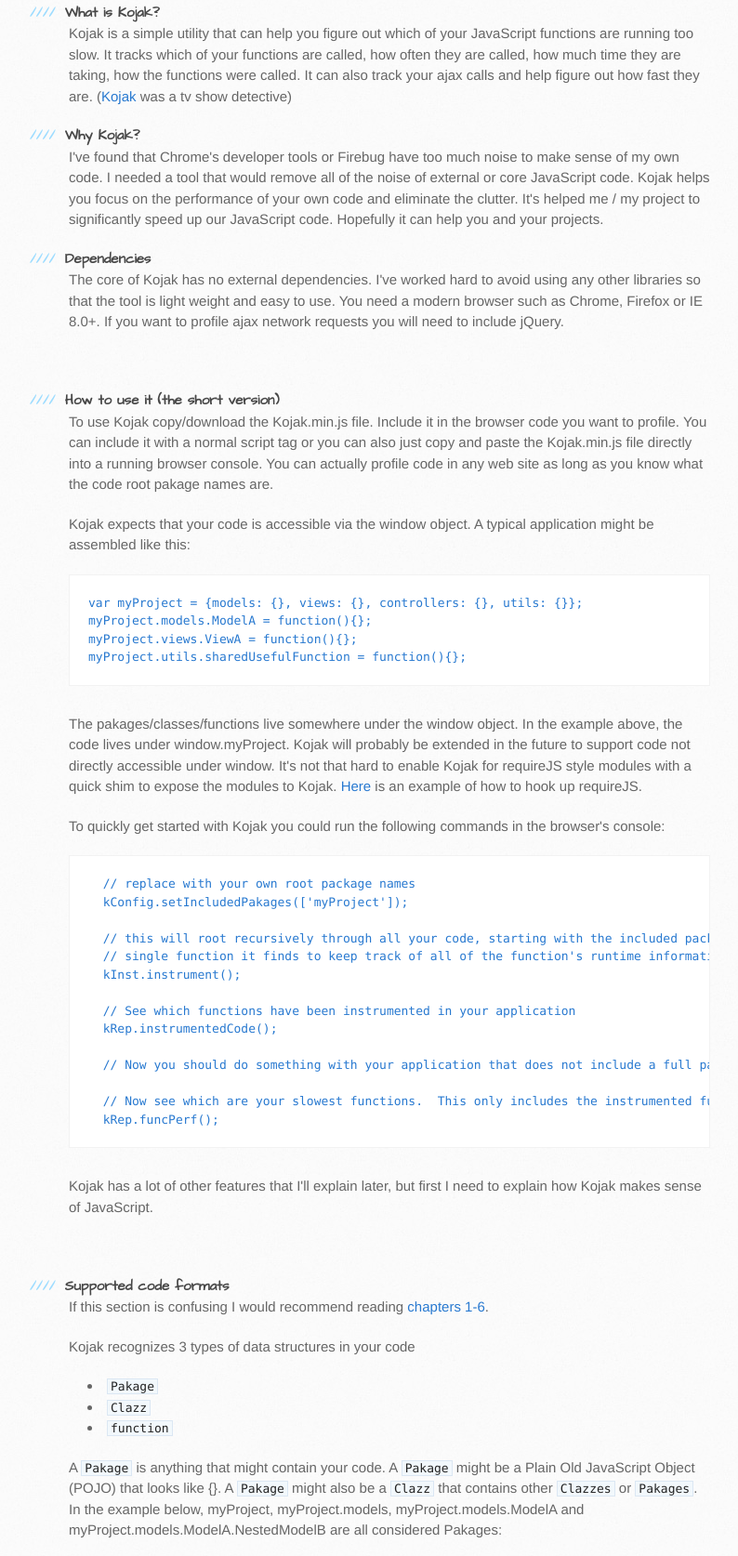
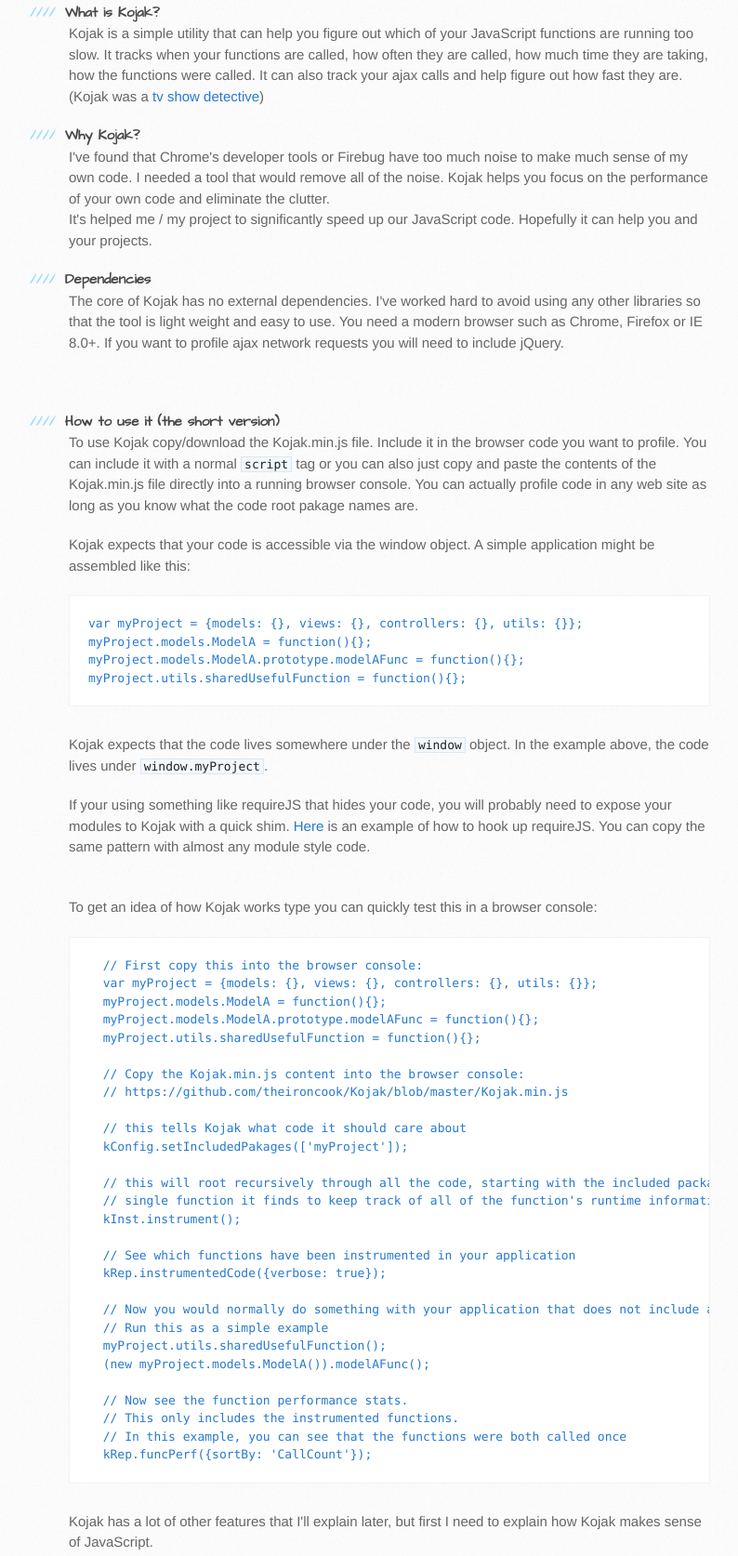
Before and after one commit to theironcook/Kojak, a plain HTML site: page index.html in a window 1280 px wide. Shown: the part 614-2288 px from the top of the page at 93% size, without its empty margins (96-890 px from the left). Drawn offline with Linux system fonts and the light colour scheme.

```diff
--- a/index.html
+++ b/index.html
@@ -35,17 +35,17 @@
 <h4>
 <a name="what-is-kojak" class="anchor" href="#what-is-kojak"><span class="octicon octicon-link"></span></a>What is Kojak?</h4>
 
-<p>Kojak is a simple utility that can help you figure out which of your JavaScript functions are running too slow. It tracks which of your
+<p>Kojak is a simple utility that can help you figure out which of your JavaScript functions are running too slow. It tracks when your
 functions are called, how often they are called, how much time they are taking, how the functions were called.  It can also track your ajax calls
-and help figure out how fast they are. (<a href="http://en.wikipedia.org/wiki/Kojak">Kojak</a> was a tv show detective)</p>
+and help figure out how fast they are.
+(Kojak was a <a href="http://en.wikipedia.org/wiki/Kojak">tv show detective</a>)</p>
 
 <h4>
 <a name="why-kojak" class="anchor" href="#why-kojak"><span class="octicon octicon-link"></span></a>Why Kojak?</h4>
 
-<p>I've found that Chrome's developer tools or Firebug have too much noise to make sense of my own code.  I needed a tool
-that would remove all of the noise of external or core JavaScript code.  Kojak helps you focus on the performance of
-your own code and eliminate the clutter.  It's helped me / my project to significantly speed up our JavaScript code. Hopefully
-it can help you and your projects.</p>
+<p>I've found that Chrome's developer tools or Firebug have too much noise to make much sense of my own code.  I needed a tool
+that would remove all of the noise.  Kojak helps you focus on the performance of your own code and eliminate the clutter.<br>
+It's helped me / my project to significantly speed up our JavaScript code. Hopefully it can help you and your projects.</p>
 
 <h4>
 <a name="dependencies" class="anchor" href="#dependencies"><span class="octicon octicon-link"></span></a>Dependencies</h4>
@@ -60,38 +60,54 @@
 <a name="how-to-use-it-the-short-version" class="anchor" href="#how-to-use-it-the-short-version"><span class="octicon octicon-link"></span></a>How to use it (the short version)</h4>
 
 <p>To use Kojak copy/download the Kojak.min.js file.  Include it in the browser code you want to profile.  You can include it with
-a normal script tag or you can also just copy and paste the Kojak.min.js file directly into a running browser console.
+a normal <code>script</code> tag or you can also just copy and paste the contents of the Kojak.min.js file directly into a running browser console.
 You can actually profile code in any web site as long as you know what the code root pakage names are.</p>
 
-<p>Kojak expects that your code is accessible via the window object.  A typical application might be assembled like this:</p>
+<p>Kojak expects that your code is accessible via the window object.  A simple application might be assembled like this:</p>
 
 <pre><code>var myProject = {models: {}, views: {}, controllers: {}, utils: {}};
 myProject.models.ModelA = function(){};
-myProject.views.ViewA = function(){};
+myProject.models.ModelA.prototype.modelAFunc = function(){};
 myProject.utils.sharedUsefulFunction = function(){};
 </code></pre>
 
-<p>The pakages/classes/functions live somewhere under the window object.  In the example above, the code lives under window.myProject.
-Kojak will probably be extended in the future to support code not directly accessible under window.
-It's not that hard to enable Kojak for requireJS style modules with a quick shim to expose the modules to Kojak.
-<a href="https://github.com/theironcook/Kojak/blob/master/example/RequireJSExampleShim.js">Here</a> is an example of how to hook up requireJS.</p>
+<p>Kojak expects that the code lives somewhere under the <code>window</code> object.  In the example above, the code lives under <code>window.myProject</code>.</p>
 
-<p>To quickly get started with Kojak you could run the following commands in the browser's console:</p>
+<p>If your using something like requireJS that hides your code, you will probably need to expose your modules to Kojak with a quick shim.
+<a href="https://github.com/theironcook/Kojak/blob/master/example/RequireJSExampleShim.js">Here</a> is an example of how to hook up requireJS.
+You can copy the same pattern with almost any module style code.</p>
 
-<pre><code>  // replace with your own root package names
+<p><br>
+To get an idea of how Kojak works type you can quickly test this in a browser console:</p>
+
+<pre><code>  // First copy this into the browser console:
+  var myProject = {models: {}, views: {}, controllers: {}, utils: {}};
+  myProject.models.ModelA = function(){};
+  myProject.models.ModelA.prototype.modelAFunc = function(){};
+  myProject.utils.sharedUsefulFunction = function(){};
+
+  // Copy the Kojak.min.js content into the browser console:
+  // https://github.com/theironcook/Kojak/blob/master/Kojak.min.js
+
+  // this tells Kojak what code it should care about
   kConfig.setIncludedPakages(['myProject']);
 
-  // this will root recursively through all your code, starting with the included packages and wrap every
+  // this will root recursively through all the code, starting with the included packages and wrap every
   // single function it finds to keep track of all of the function's runtime information
   kInst.instrument();
 
   // See which functions have been instrumented in your application
-  kRep.instrumentedCode();
+  kRep.instrumentedCode({verbose: true});
 
-  // Now you should do something with your application that does not include a full page refresh
+  // Now you would normally do something with your application that does not include a full page refresh
+  // Run this as a simple example
+  myProject.utils.sharedUsefulFunction();
+  (new myProject.models.ModelA()).modelAFunc();
 
-  // Now see which are your slowest functions.  This only includes the instrumented functions.
-  kRep.funcPerf();
+  // Now see the function performance stats.
+  // This only includes the instrumented functions.
+  // In this example, you can see that the functions were both called once
+  kRep.funcPerf({sortBy: 'CallCount'});
 </code></pre>
 
 <p>Kojak has a lot of other features that I'll explain later, but first I need to explain how Kojak makes sense of JavaScript.</p>
@@ -111,7 +127,7 @@
 <li><code>function</code></li>
 </ul><p>A <code>Pakage</code> is anything that might contain your code. A <code>Pakage</code> might be a Plain Old JavaScript Object (POJO) that looks like {}.
 A <code>Pakage</code> might also be a <code>Clazz</code> that contains other <code>Clazzes</code> or <code>Pakages</code>.
-In the example below, myProject, myProject.models, myProject.models.ModelA and myProject.models.ModelA.NestedModelB are all considered Pakages:</p>
+In the example below, myProject, myProject.models, myProject.views, myProject.models.ModelA and myProject.models.ModelA.NestedModelB are all considered Pakages:</p>
 
 <pre><code>var myProject = {models: {}, views: {}};
 myProject.models.ModelA = function(){};
@@ -119,10 +135,10 @@
 </code></pre>
 
 <p>A <code>Clazz</code> is a function that is expected to be used with the <code>new</code> operator.  <code>Clazzes</code> are expected to be named starting
-with an upper case character. In the previous example ModelA and NestedModelB are both <code>Classes</code>.</p>
+with an upper case character. In the previous example ModelA and NestedModelB are both <code>Clazzes</code>.</p>
 
-<p>A <code>function</code> is just a normal JavaScript function that Kojak does not think is a <code>Clazz</code>.  Kojak looks for functions
-in <code>Pakage</code>, <code>Clazz</code> or under the <code>Clazz</code>.<code>prototype</code>.</p>
+<p>A <code>function</code> is just a normal JavaScript function that Kojak does not think is a <code>Clazz</code> because it is not referenced with a string that starts
+with an upper case character.  Kojak looks for functions in <code>Pakages</code>, <code>Clazzes</code> or under the <code>Clazz</code>.<code>prototype</code> object.</p>
 
 <p>For example, Kojak will profile the functions <code>packageFunction</code>, <code>classLevelFunction</code> and the <code>prototypeLevelFunction</code>:</p>
 
@@ -148,7 +164,8 @@
 reference the same function and that one of those references looks like a Clazz.  In that situation, Kojak will assume
 all references should behave as a Clazz.  If Kojak accidentally wraps a function and the function is invoked with the
 <code>new</code> operator Kojak will throw a runtime exception with a message explaining which function was instrumented incorrectly
-as a function instead of a Clazz.</p>
+as a function instead of a Clazz. You can either rename the Clazz reference to an uppercase, create a dummy duplicate reference
+to the Clazz that starts with an upper case letter or you can tell Kojak to ignore that Clazz/function using kConfig.setExcludedPaths.</p>
 
 <p><br></p>
 
```
Also changed, not shown: params.json (+1 -1 lines).
